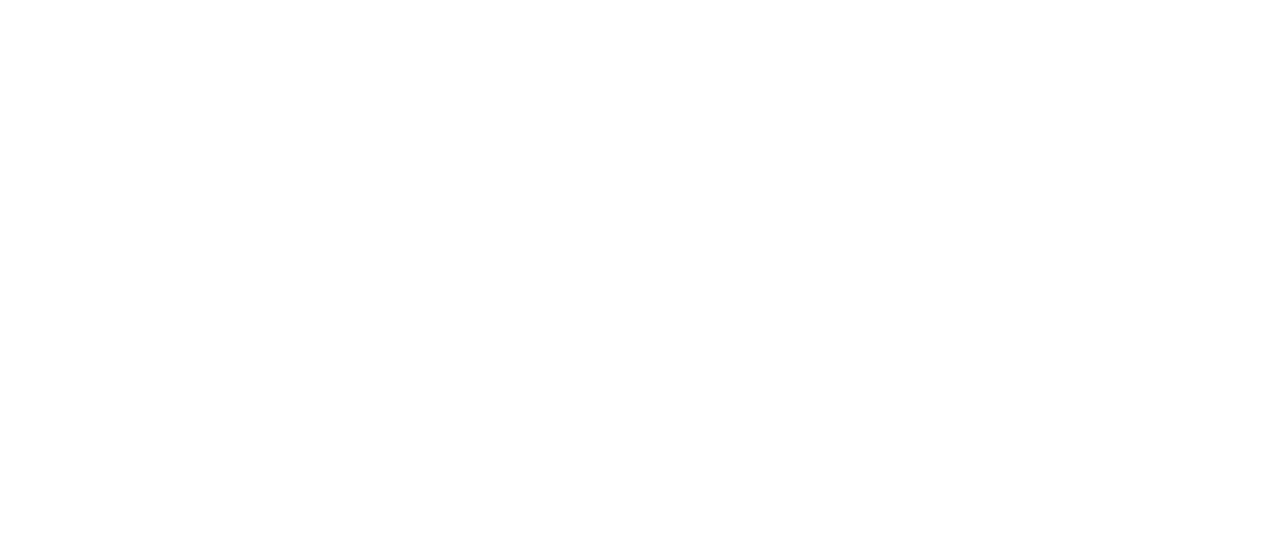
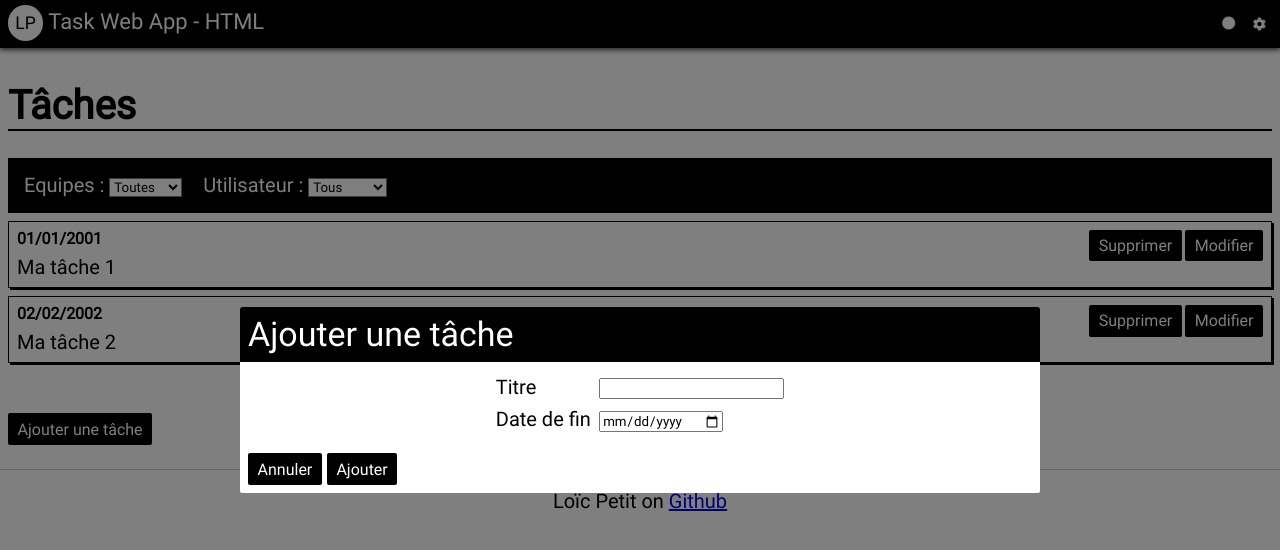
Before and after one commit to loicpetit/tasks-webapps, a plain HTML site: page src/html/pages/nouvelle-tache.html in a window 1280 px wide. Drawn offline with Linux system fonts and the light colour scheme.

Commit message:
Init toutes les pages. Ajout d'une police. Page d ajout de tache.

```diff
--- a/src/html/index.html
+++ b/src/html/index.html
@@ -4,26 +4,32 @@
         <meta charset="UTF-8">
         <meta name="viewport" content="width=device-width, initial-scale=1.0">
         <title>Task Web App - HTML</title>
-        <link rel="stylesheet" type="text/css" href="styles/normalize.css">
-        <link rel="stylesheet" type="text/css" href="styles/fontawesome/css/all.min.css">
-        <link rel="stylesheet" type="text/css" href="styles/theme.css">
-        <link rel="stylesheet" type="text/css" href="styles/layout.css">
+        <link rel="stylesheet" type="text/css" href="/styles/normalize.css">
+        <link rel="stylesheet" type="text/css" href="/styles/fontawesome/css/all.min.css">
+        <link rel="stylesheet" type="text/css" href="/styles/theme.css">
+        <link rel="stylesheet" type="text/css" href="/styles/layout.css">
     </head>
     <body class="white-theme">
         <!-- TOP BAR -->
         <header>
-            <button type="button" class="header-profile-btn" title="Profil">
-                <span class="initials">LP</span>
-            </button>
-            <span class="header-title">Task Web App - HTML</span>
+            <a href="/pages/profil-menu.html">
+                <button type="button" class="header-profile-btn" title="Profil">
+                    <span class="initials">LP</span>
+                </button>
+            </a>
+            <a href="/" class="header-title">Task Web App - HTML</a>
             <div class="buttons">
                 <div class="btn-grp">
-                    <button id="theme-white-btn" type="button" class="icon-btn" title="Thème blanc"><i class="fas fa-circle theme-icon"></i></button>
+                    <a href="/pages/choix-theme.html">
+                        <button id="theme-white-btn" type="button" class="btn-icon" title="Thème blanc"><i class="fas fa-circle theme-icon"></i></button>
+                    </a>
                     <div class="btn-grp-dropdown">
-                        <button id="theme-black-btn" type="button" class="icon-btn" title="Thème noir"><i class="fas fa-circle theme-icon"></i></button>
+                        <button id="theme-black-btn" type="button" class="btn-icon" title="Thème noir"><i class="fas fa-circle theme-icon"></i></button>
                     </div>
                 </div>
-                <button type="button" class="icon-btn"><i class="fas fa-cog"></i></button>
+                <a href="/pages/config.html">
+                    <button type="button" class="btn-icon"><i class="fas fa-cog"></i></button>
+                </a>
             </div>
         </header>
 
@@ -84,7 +90,9 @@
                     </div>
                 </div>
                 <div>
-                    <button type="button" class="btn btn-default task-add">Ajouter une tâche</button>
+                    <a href="/pages/nouvelle-tache.html">
+                        <button type="button" class="btn btn-default task-add">Ajouter une tâche</button>
+                    </a>
                 </div>
         </section>
 
--- a/src/html/pages/nouvelle-tache.html
+++ b/src/html/pages/nouvelle-tache.html
@@ -0,0 +1,133 @@
+<!DOCTYPE html>
+<html>
+    <head>
+        <meta charset="UTF-8">
+        <meta name="viewport" content="width=device-width, initial-scale=1.0">
+        <title>Task Web App - HTML</title>
+        <link rel="stylesheet" type="text/css" href="/styles/normalize.css">
+        <link rel="stylesheet" type="text/css" href="/styles/fontawesome/css/all.min.css">
+        <link rel="stylesheet" type="text/css" href="/styles/theme.css">
+        <link rel="stylesheet" type="text/css" href="/styles/layout.css">
+    </head>
+    <body class="white-theme">
+        <!-- TOP BAR -->
+        <header>
+            <a href="/pages/profil-menu.html">
+                <button type="button" class="header-profile-btn" title="Profil">
+                    <span class="initials">LP</span>
+                </button>
+            </a>
+            <a href="/" class="header-title">Task Web App - HTML</a>
+            <div class="buttons">
+                <div class="btn-grp">
+                    <a href="/pages/choix-theme.html">
+                        <button id="theme-white-btn" type="button" class="btn-icon" title="Thème blanc"><i class="fas fa-circle theme-icon"></i></button>
+                    </a>
+                    <div class="btn-grp-dropdown">
+                        <button id="theme-black-btn" type="button" class="btn-icon" title="Thème noir"><i class="fas fa-circle theme-icon"></i></button>
+                    </div>
+                </div>
+                <a href="/pages/config.html">
+                    <button type="button" class="btn-icon"><i class="fas fa-cog"></i></button>
+                </a>
+            </div>
+        </header>
+
+        <!-- PROFIL -->
+        <aside class="profil">
+            <p>Nom : Petit</p>
+            <p>Prénom : Loïc</p>
+            <p>Fonction : Développeur</p>
+            <button type="button" class="btn btn-contrast">Changer</button>
+            <button type="button" class="btn btn-contrast">Déconnecter</button>
+        </aside>
+
+        <!-- CONTENT -->
+        <section>
+                <!-- TITRE -->
+                <h1>Tâches</h1>
+                <!-- FILTRES -->
+                <div class="task-filters">
+                    <div class="task-filter">
+                        <label>Equipes : </label>
+                        <select>
+                            <option>Toutes</option>
+                            <option>Equipe 1</option>
+                            <option>Equipe 2</option>
+                        </select>
+                    </div>
+                    <div class="task-filter">
+                        <label>Utilisateur : </label>
+                        <select>
+                            <option>Tous</option>
+                            <option>Moi</option>
+                            <option>John Doe</option>
+                        </select>
+                    </div>
+                </div>
+                <!-- TACHES -->
+                <div class="tasks">
+                    <div class="task">
+                        <button type="button" class="btn btn-default task-btn task-edit">Modifier</button>
+                        <button type="button" class="btn btn-default task-btn task-delete">Supprimer</button>
+                        <div class="task-date">01/01/2001</div>
+                        <div class="task-title">Ma tâche 1</div>
+                    </div>
+                    <div class="task">
+                        <button type="button" class="btn btn-default task-btn task-edit">Modifier</button>
+                        <button type="button" class="btn btn-default task-btn task-delete">Supprimer</button>
+                        <div class="task-date">02/02/2002</div>
+                        <div class="task-title">Ma tâche 2</div>
+                    </div>
+                </div>
+                <div class="task-pages">
+                    <div class="pagination">
+                        <button class="btn btn-default" data-page="1">&lt;</button>
+                        <button class="btn btn-default" data-page="1">1</button>
+                        <button class="btn btn-default disable active" data-page="2">2</button>
+                        <button class="btn btn-default" data-page="3">3</button>
+                        <button class="btn btn-default" data-page="3">&gt;</button>
+                    </div>
+                </div>
+                <div>
+                    <a href="/pages/nouvelle-tache.html">
+                        <button type="button" class="btn btn-default task-add">Ajouter une tâche</button>
+                    </a>
+                </div>
+        </section>
+
+        <!-- MODAL -->
+        <div class="modal active">
+            <div class="modal-content">
+                    <div class="modal-header">Ajouter une tâche</div>
+                    <div class="modal-body">
+                        <form>
+                            <table>
+                                <tbody>
+                                    <tr>
+                                        <td><label for="add-task-title">Titre</label></td>
+                                        <td><input type="text" name="title" id="add-task-title"></td>
+                                    </tr>
+                                    <tr>
+                                        <td><label for="add-task-date">Date de fin</label></td>
+                                        <td><input type="date" name="date" id="add-task-date"></td>
+                                    </tr>
+                                </tbody>
+                            </table>
+                        </form>
+                    </div>
+                    <div class="modal-footer">
+                        <a href="/">
+                            <button type="button" class="btn btn-default cancel">Annuler</button>
+                        </a>
+                        <button type="button" class="btn btn-default add">Ajouter</button>
+                    </div>
+            </div>
+        </div>
+
+        <!-- FOOTER -->
+        <footer>
+            <p>Loïc Petit on <a href="https://github.com/loicpetit/tasks-webapps" target="_blank">Github</a></p>
+        </footer>
+    </body>
+</html>
--- a/src/html/styles/layout.css
+++ b/src/html/styles/layout.css
@@ -1,3 +1,17 @@
+/* Font */
+@font-face {
+    font-family: "Roboto";
+    src: url("/styles/Roboto-Regular.ttf");
+}
+body,
+button,
+input,
+textarea,
+select {
+    font-family: 'Roboto', sans-serif;
+}
+
+/* Body */
 body {
     margin: 0;
     font-size: 20px;
@@ -5,84 +19,98 @@ body {
     color: var(--main-color);
 }
 
+/* Liens */
+a[href="/"],
+a[href*="/pages/"] {
+    text-decoration: none;
+}
+
+/* Select */
+select {
+    background: var(--main-background);
+    color: var(--main-color);
+}
+
+/* Header */
 header {
+    background: var(--contrast-background);
+    color: var(--contrast-color);
+    box-shadow: 0px 2px 5px rgba(var(--contrast-background-rbg) , 0.7);
     position: relative ;/* to use z-index */
     z-index: 100;
-    background: var(--contrast-background);
-    box-shadow: 0px 2px 5px rgba(var(--contrast-background),0.7);
     height: 3rem;
     line-height: 2.8rem;
     padding: 0 0.5rem;
     font-size: 1.1em;
-    color: var(--contrast-color);
 }
-
 header::after {
     clear: both;
 }
-
-.header-profile-btn {
-    border-radius: 50%;
-    width: 2.2rem;
-    height: 2.2rem;
-    background: var(--main-background);
-    border: none;
-    text-align: center;
-    font-size: 0.8em;
-    color: var(--main-color);
+header .btn-icon {
+    color: var(--contrast-color);
 }
-
 header .buttons {
     float: right;
 }
-
 header .btn-grp {
     height: 1.5rem;
     line-height: 1.3rem;
 }
-
-header .icon-btn {
+.header-profile-btn {
+    background: var(--main-background);
+    color: var(--main-color);
+    border-radius: 50%;
+    width: 2.2rem;
+    height: 2.2rem;
+    border: none;
+    text-align: center;
+    font-size: 0.8em;
+}
+.header-title {
     color: var(--contrast-color);
+    text-decoration: none;
 }
 
+/* Aside */
 aside {
     height: 0;
     padding: 0 0.5rem;
     overflow: hidden;
     transition: all 1s;
 }
-
 aside.active {
     height: 12rem;
     padding: 0.5rem;
 }
 
+/* Section */
 section {
     padding: 0.5rem;
 }
 
+/* Footer */
 footer {
     margin-top: 1rem;
     border-top: 0.1rem solid var(--light-main-background);
     text-align: center;
 }
 
+/* Titre */
 h1 {
     border-bottom: 2px solid var(--main-color);
 }
 
+/* Boutons */
 .btn {
     padding: 0.4rem 0.6rem;
     font-size: 0.8em;
     border: none;
     border-radius: 2px;
 }
-
 .btn:hover {
     cursor: pointer;
     text-decoration: underline;
 }
-
 .btn-default {
     background: var(--contrast-background);
     color: var(--contrast-color);
@@ -90,7 +118,6 @@ h1 {
 .btn-default:hover {
     background: var(--light-contrast-background);
 }
-
 .btn-contrast {
     background: var(--main-background);
     color: var(--main-color);
@@ -98,13 +125,17 @@ h1 {
 .btn-contrast:hover {
     background: var(--light-main-background);
 }
+.btn-icon {
+    background: transparent;
+    border: none;
+}
 
+/* Groupe de boutons */
 .btn-grp {
     display: inline-block;
     position: relative;
     vertical-align: middle;
 }
-
 .btn-grp-dropdown {
     position: absolute;
     right: 0;
@@ -122,54 +153,47 @@ h1 {
     font-weight: bold;
 }
 
+/* Profil */
 .profil {
     background: var(--light-contrast-background);
     color: var(--contrast-color);
 }
 
+/* Taches */
 .task-filters {
     background: var(--contrast-background);
     color: var(--contrast-color);
     padding: 0.5rem;
     margin: 0.5rem 0;
 }
-
 .task-filter {
     display: inline-block;
     margin: 0.5rem;
 }
-
 .task {
     margin: 0.5rem 0;
     padding: 0.5rem;
     border: 1px solid var(--main-color);
     box-shadow: 2px 2px 0px var(--main-color);
 }
-
 .task:after {
     content: '';
     clear: both;
 }
-
 .task-btn {
     float: right;
     margin-left: 0.2rem;
 }
-
 .task-date {
     font-weight: bold;
     font-size: 0.8em;
     margin-bottom: 0.5rem;
 }
 
-.icon-btn {
-    background: transparent;
-    border: none;
-}
+/* Theme */
 .theme-icon {
     text-shadow: 0px 0px 3px var(--light-contrast-background);
 }
-
 #theme-white-btn {
     color: white;
 }
@@ -177,9 +201,11 @@ h1 {
     color: black;
 }
 
+/* Pagination */
 .pagination {
     display: flex;
     justify-content: center;
+    margin: 0.5rem 0;
 }
 .pagination .btn {
     border: 1px solid var(--main-background);
@@ -189,6 +215,45 @@ h1 {
     color: var(--main-color);
 }
 
+/* Modal */
+.modal {
+    position: absolute;
+    top: 0;
+    left: 0;
+    right: 0;
+    bottom: 0;
+    z-index: 200;
+    background: rgba(0, 0, 0, 0.5);
+    display: flex;
+}
+.modal-content {
+    margin: auto;
+    width: 100%;
+    max-width: 800px;
+    background: var(--main-background);
+    border-radius: 2px;
+    overflow: hidden;
+}
+.modal-header,
+.modal-body,
+.modal-footer {
+    padding: 0.5rem;
+}
+.modal-header {
+    background: var(--contrast-background);
+    color: var(--contrast-color);
+    font-size: 1.7em;
+}
+
+/* Form */
+form table {
+    margin: auto;
+}
+form table td {
+    padding: 0.2rem;
+}
+
+/* Util */
 .disable, .disable:hover {
     cursor: default;
     text-decoration: none;
--- a/src/html/styles/theme.css
+++ b/src/html/styles/theme.css
@@ -1,9 +1,18 @@
-/* White theme */
+/* Couleurs */
 .white-theme {
     --main-background: white;
     --light-main-background: #CCC;
     --main-color: black;
-    --contrast-background: black;
+    --contrast-background-rbg: 0, 0, 0;
+    --contrast-background: rgb(var(--contrast-background-rbg));
     --light-contrast-background: #333;
     --contrast-color: white;
 }
+.black-theme {
+    --main-background: black;
+    --light-main-background: #333;
+    --main-color: white;
+    --contrast-background: white;
+    --light-contrast-background: #CCC;
+    --contrast-color: black;
+}
```
Also changed, not shown: src/html/pages/choix-theme.html (+106 -0 lines), src/html/pages/config.html (+56 -0 lines), src/html/pages/connexion.html (+22 -0 lines), src/html/pages/profil-menu.html (+106 -0 lines), src/html/pages/theme-noir.html (+104 -0 lines), src/html/pages/changer-utilisateur.html (deleted), src/html/styles/Roboto-Regular.ttf (added).
